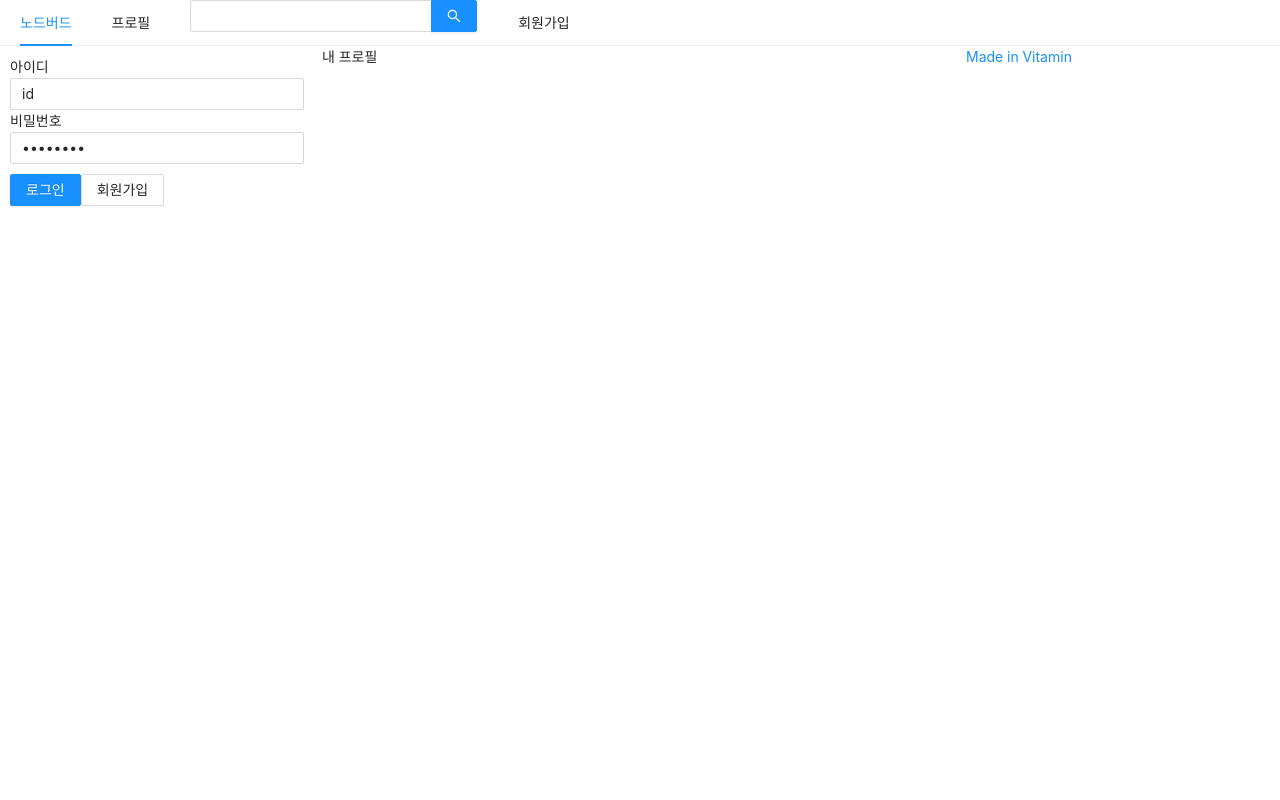
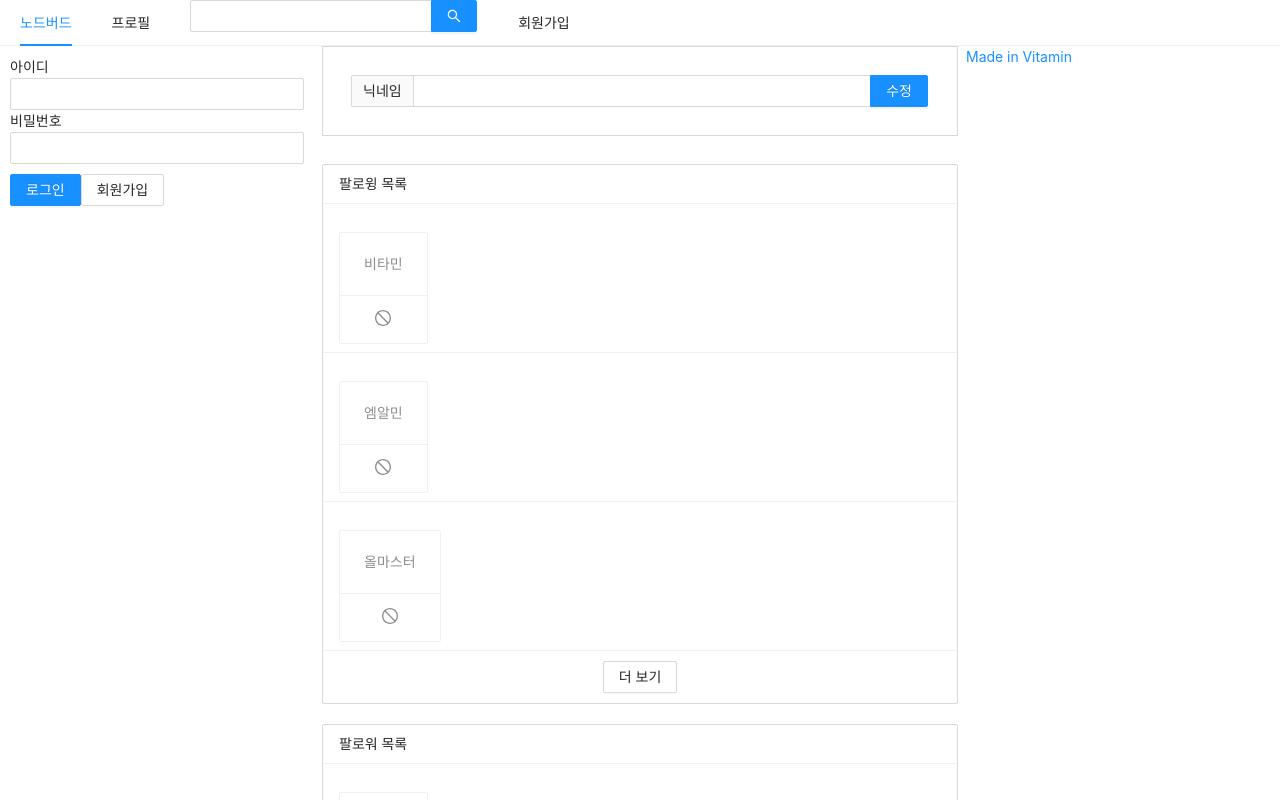
Before and after one commit to qhrdmaaksen/nodeBirdCloneCoding, a Next.js app in the folder prepare/front/: page /profile in a window 1280 px wide. Shown: the top 800 px of the page. Built offline with nearby package versions, Linux system fonts and the light colour scheme.

Commit message:
nodeBird pofile , followList content add commit

```diff
--- /dev/null
+++ b/prepare/front/component/FollowList.js
@@ -0,0 +1,31 @@
+import React from 'react';
+import PropTypes from "prop-types";
+import {List, Button, Card} from 'antd'
+import { StopOutlined } from '@ant-design/icons'
+
+const FollowList = ({header, data}) => {
+	return (
+			<List
+					style={{marginBottom: 20}}
+					grind={{gutter: 4, xs: 2, md: 3}}
+					size="small"
+					header={<div>{header}</div>}
+					loadMore={<div style={{textAlign: 'center', margin: '10px 0'}}><Button>더 보기</Button></div>}
+					bordered
+					dataSource={data}
+					renderItem={(item) => (
+							<List.Item style={{marginTop: 20}}>
+								<Card actions={[<StopOutlined key="stop"/>]}>
+									<Card.Meta description={item.nickname}/>
+								</Card>
+							</List.Item>
+					)}
+			/>
+	)
+}
+FollowList.propType = {
+	header: PropTypes.string.isRequired,
+		data:PropTypes.array.isRequired,
+}
+
+export default FollowList
--- a/prepare/front/component/LoginForm.js
+++ b/prepare/front/component/LoginForm.js
@@ -36,12 +36,11 @@ const LoginForm = ({ setIsLoggedIn }) => {
 
   return (
     <FormWrapper onFinish={onSubmitFrom}>
-      {' '}
       {/*onFinish 는 이미 e.preventDefault() 가 적용되어있다.*/}
       <div>
         <label htmlFor="user-id">아이디</label>
         <br />
-        <Input name="user-id" value="id" onChange={onChangeId} required />
+        <Input name="user-id" value={id} onChange={onChangeId} required />
       </div>
       <div>
         <label htmlFor="user-password">비밀번호</label>
@@ -49,7 +48,7 @@ const LoginForm = ({ setIsLoggedIn }) => {
         <Input
           name="user-password"
           type="password"
-          value="password"
+          value={password}
           onChange={onChangePassword}
           required
         />
--- /dev/null
+++ b/prepare/front/component/NicknameEditForm.js
@@ -0,0 +1,13 @@
+import React, {useMemo} from 'react';
+import { Form, Input} from 'antd';
+
+const NicknameEditForm = () => {
+	const style = useMemo(() => ({ marginBottom: '28px', border: '1px solid #d9d9d9', padding: '28px'}), [])
+	return (
+			<Form style={style}>
+				<Input.Search addonBefore="닉네임" enterButton="수정" />
+			</Form>
+	)
+}
+
+export default NicknameEditForm
--- a/prepare/front/pages/profile.js
+++ b/prepare/front/pages/profile.js
@@ -1,15 +1,24 @@
 import React from 'react'
+import Head from 'next/head'
 import AppLayout from '../component/AppLayout'
-import Head from 'next/head'
+import NicknameEditForm from '../component/NicknameEditForm'
+import FollowList from '../component/FollowList'
+//import FollowerList from '../component/FollowerList'
+
 
 const Profile = () => {
+  const followingList = [{ nickname: '비타민'}, { nickname: '엠알민'}, {nickname: '올마스터'}]
+  const followerList = [{ nickname: '비타민'}, { nickname: '엠알민'}, {nickname: '올마스터'}]
+
   return (
     <>
       <Head>
         <title>내 프로필 | NodeBird</title>
       </Head>
       <AppLayout>
-        <div>내 프로필</div>
+        <NicknameEditForm />
+        <FollowList  header="팔로윙 목록" data={followingList} />
+        <FollowList header="팔로워 목록" data={followerList} />
       </AppLayout>
     </>
   )
```
Also changed, not shown: prepare/front/component/FollowerList.js (added).
